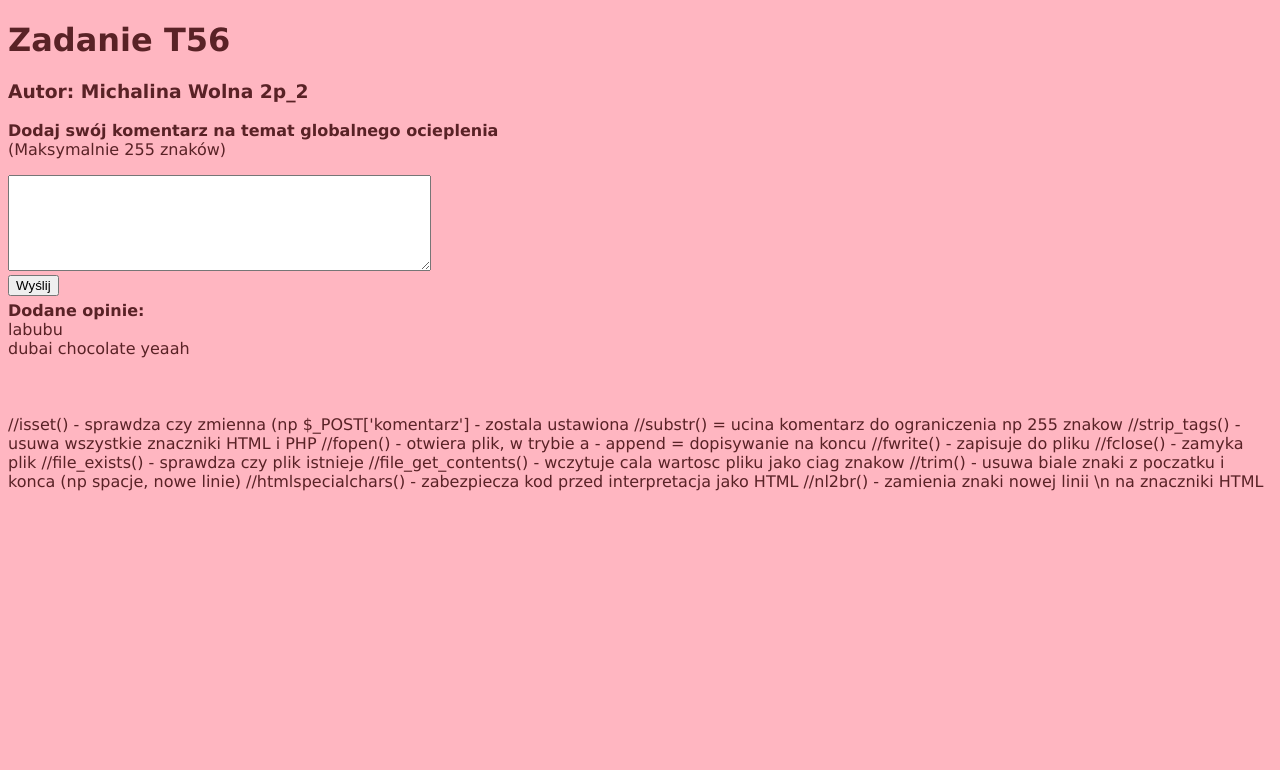
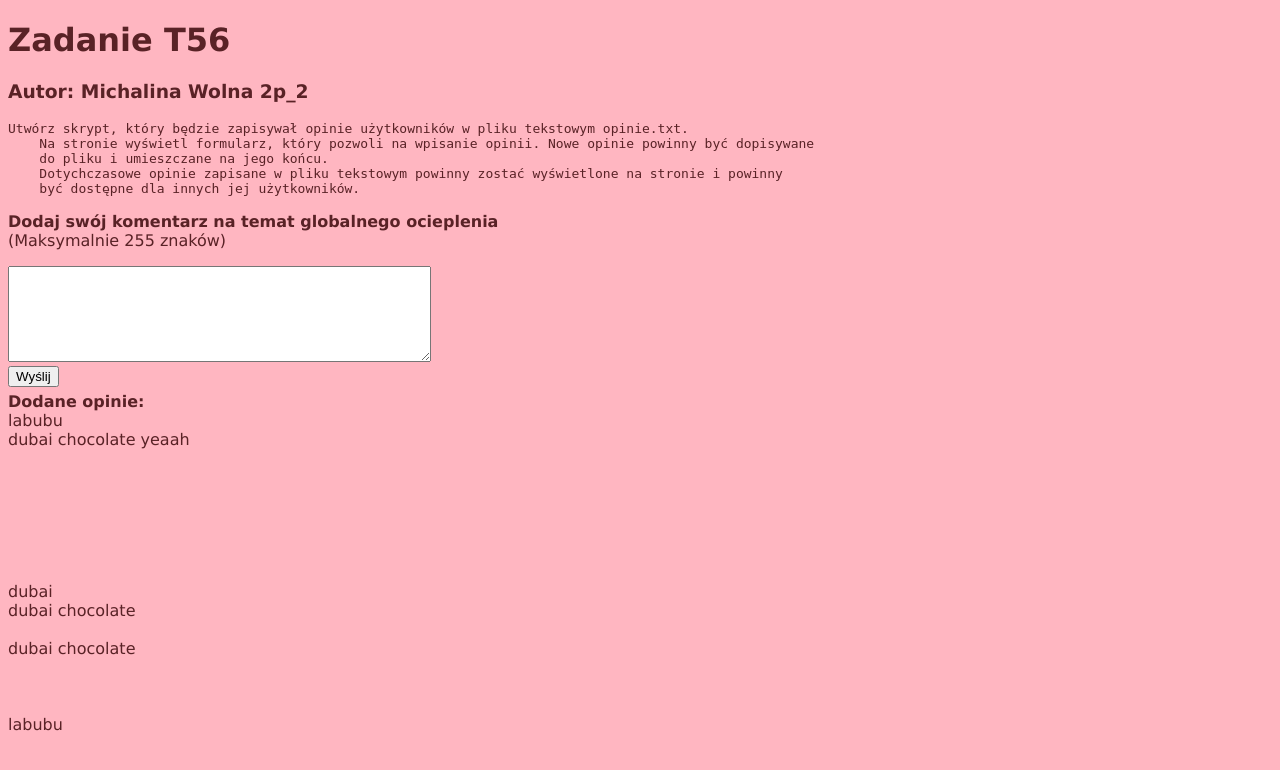
Before and after one commit to iishkaa/moj_project_repo, a PHP site: page / in a window 1280 px wide. Shown: the top 770 px of the page. Run offline with PHP 8.4, Linux system fonts and the light colour scheme.

Commit message:
T56 - (poprawka)

```diff
--- a/Tematy/T56/index.php
+++ b/Tematy/T56/index.php
@@ -8,7 +8,11 @@
 <body>
 <h1>Zadanie T56</h1>
 <h3>Autor: Michalina Wolna 2p_2</h3>
-
+<pre>Utwórz skrypt, który będzie zapisywał opinie użytkowników w pliku tekstowym opinie.txt.
+    Na stronie wyświetl formularz, który pozwoli na wpisanie opinii. Nowe opinie powinny być dopisywane
+    do pliku i umieszczane na jego końcu.
+    Dotychczasowe opinie zapisane w pliku tekstowym powinny zostać wyświetlone na stronie i powinny
+    być dostępne dla innych jej użytkowników.</pre>
 <div>
     <form action="" method="post">
         <p><b>Dodaj swój komentarz na temat globalnego ocieplenia</b><br>
@@ -17,6 +21,17 @@
         <input type="submit" value="Wyślij">
     </form>
 </div>
+<!-- isset() - sprawdza czy zmienna (np $_POST['komentarz'] - zostala ustawiona -->
+<!--substr() = ucina komentarz do ograniczenia np 255 znakow -->
+<!--strip_tags() - usuwa wszystkie znaczniki HTML i PHP -->
+<!--fopen() - otwiera plik, w trybie a - append = dopisywanie na koncu-->
+<!--//fwrite() - zapisuje do pliku-->
+<!--//fclose() - zamyka plik-->
+<!--file_exists() - sprawdza czy plik istnieje-->
+<!--file_get_contents() - wczytuje cala wartosc pliku jako ciag znakow-->
+<!--trim() - usuwa biale znaki z poczatku i konca (np spacje, nowe linie)-->
+<!--htmlspecialchars() - zabezpiecza kod przed interpretacja jako HTML-->
+<!--nl2br() - zamienia znaki nowej linii \n na znaczniki HTML->-->
 
 <b>Dodane opinie:</b>
 <div>
@@ -50,14 +65,3 @@
 </div>
 </body>
 </html>
-//isset() - sprawdza czy zmienna (np $_POST['komentarz'] - zostala ustawiona
-//substr() = ucina komentarz do ograniczenia np 255 znakow
-//strip_tags() - usuwa wszystkie znaczniki HTML i PHP
-//fopen() - otwiera plik, w trybie a - append = dopisywanie na koncu
-//fwrite() - zapisuje do pliku
-//fclose() - zamyka plik
-//file_exists() - sprawdza czy plik istnieje
-//file_get_contents() - wczytuje cala wartosc pliku jako ciag znakow
-//trim() - usuwa biale znaki z poczatku i konca (np spacje, nowe linie)
-//htmlspecialchars() - zabezpiecza kod przed interpretacja jako HTML
-//nl2br() - zamienia znaki nowej linii \n na znaczniki HTML
--- a/Tematy/T56/opinie.txt
+++ b/Tematy/T56/opinie.txt
@@ -1,2 +1,17 @@
 labubu
 dubai chocolate yeaah
+
+
+
+
+
+
+
+dubai
+dubai chocolate
+
+dubai chocolate
+
+
+
+labubu
```
